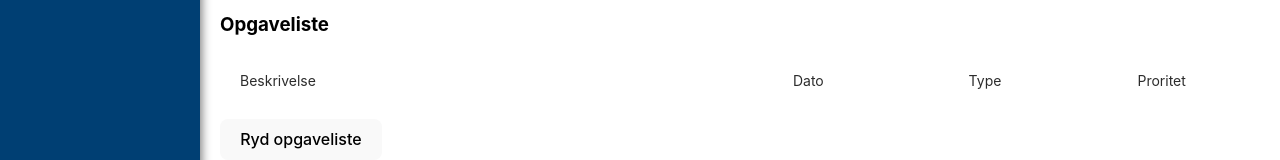
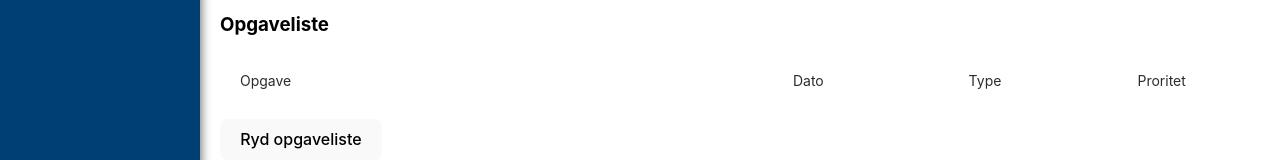
Before and after one commit to jeppeb95/Task-Manager, a React (Vite) app in the folder Task-Manager/: page / in a window 1280 px wide. Shown: the part 324-484 px from the top of the page. Built offline with nearby package versions, Linux system fonts and the light colour scheme.

Commit message:
titel ændret

```diff
--- a/Task-Manager/src/OpgaveList.css
+++ b/Task-Manager/src/OpgaveList.css
@@ -58,7 +58,7 @@ ul {
 .task-title {
     font-weight: 700;
     text-align: left;
-    font-size: 16px;
+    font-size: 15px;
 }
 
 .description-element {
--- a/Task-Manager/src/OpgaveList.jsx
+++ b/Task-Manager/src/OpgaveList.jsx
@@ -7,7 +7,7 @@ function OpgaveList({ tasks, onClearTasks }) {
             <h3>Opgaveliste</h3>
         <div className='headlines-container'>
             <ul>
-                <li className='description-element'>Beskrivelse</li>
+                <li className='description-element'>Opgave</li>
                 <li>Dato</li>
                 <li>Type</li>
                 <li>Proritet</li>
```
